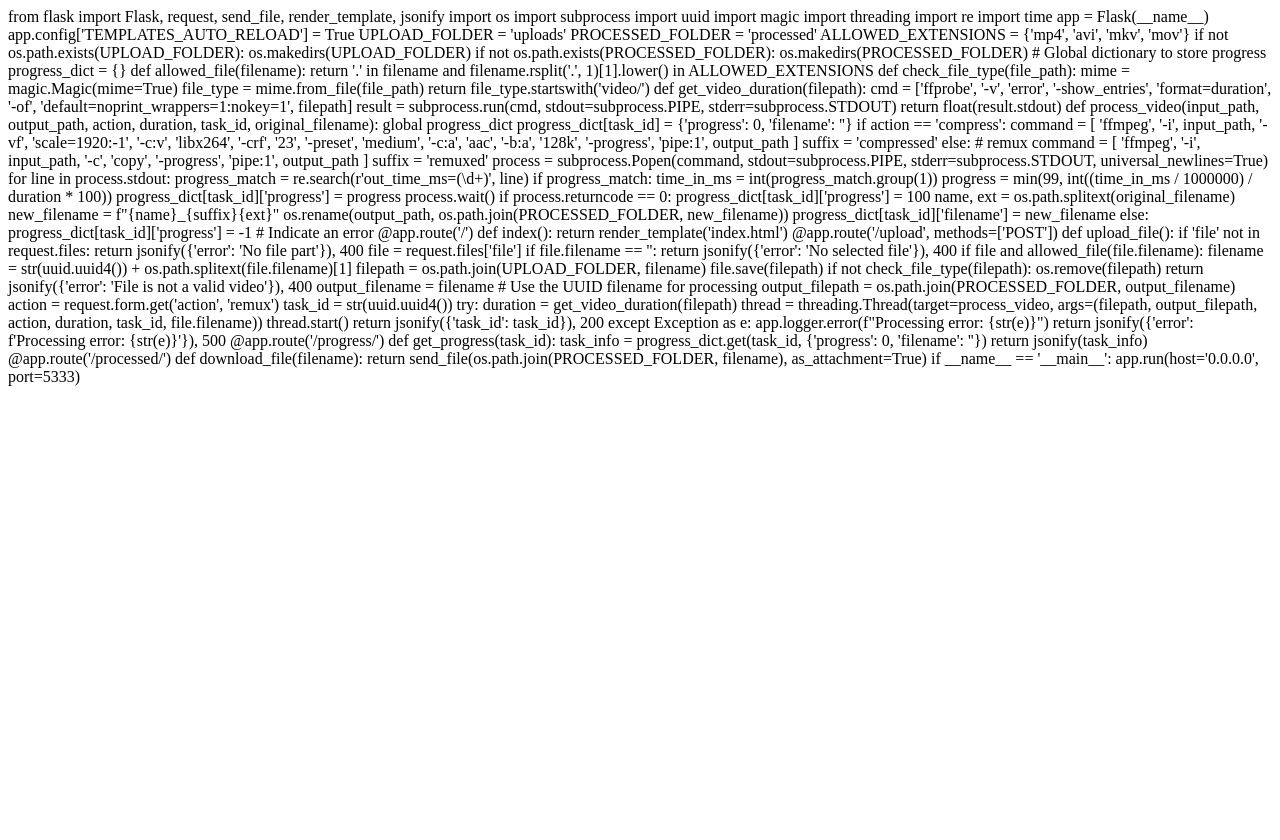
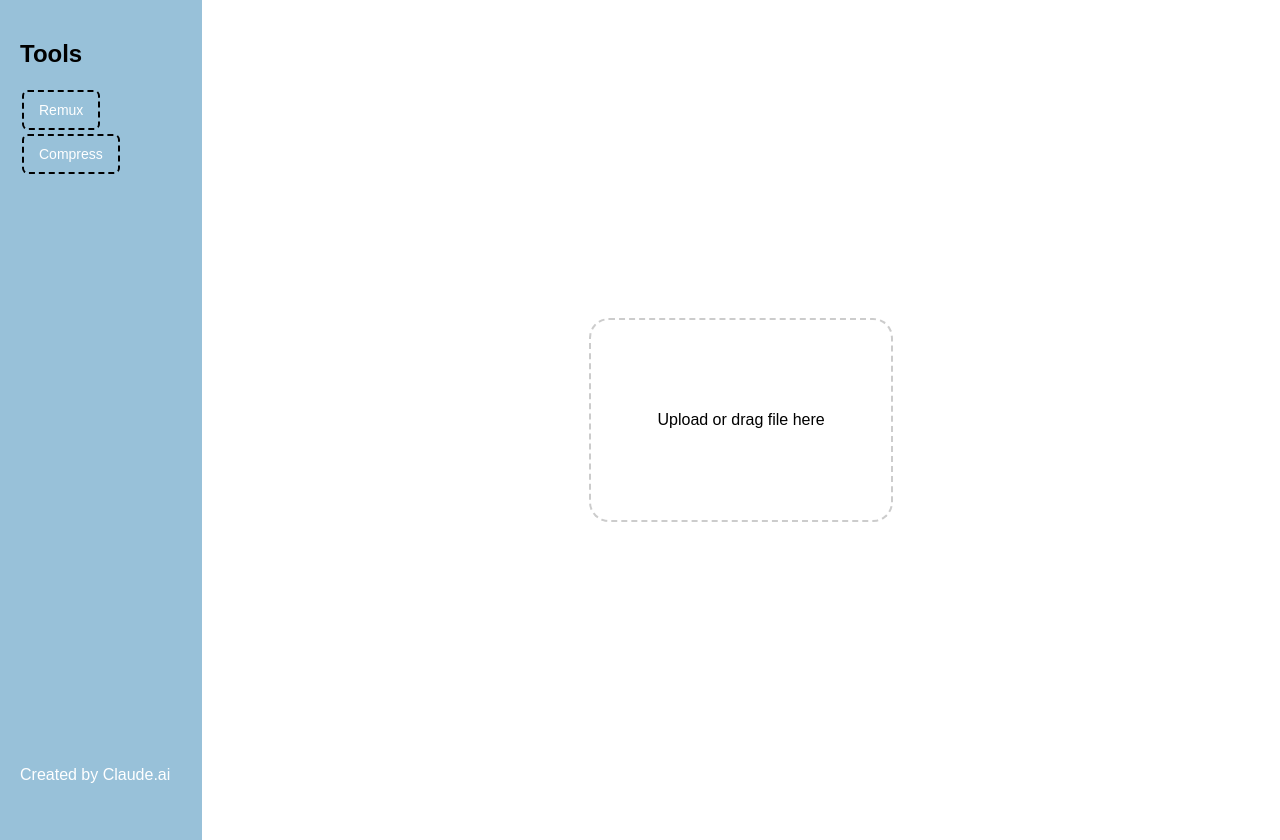
Before and after one commit to ongogo/video-processing-app, a Flask app: page / in a window 1280 px wide. Before the commit the page ends 386 px from the top, so only its background shows below. Run offline with Flask 3, Linux system fonts and the light colour scheme.

Commit message:
Update index.html

```diff
--- a/templates/index.html
+++ b/templates/index.html
@@ -1,132 +1,301 @@
-from flask import Flask, request, send_file, render_template, jsonify
-import os
-import subprocess
-import uuid
-import magic
-import threading
-import re
-import time
+<!DOCTYPE html>
+<html lang="en">
+<head>
+    <meta charset="UTF-8">
+    <meta name="viewport" content="width=device-width, initial-scale=1.0">
+    <title>Video Processing App</title>
+    <style>
+        body {
+            font-family: Arial, sans-serif;
+            margin: 0;
+            padding: 0;
+            display: flex;
+        }
+        #sidebar {
+            width: 200px;
+            padding: 20px;
+            height: 100vh;
+            background-color: #98c1d9;
+        }
+        #content {
+            flex-grow: 1;
+            padding: 20px;
+            display: flex;
+            justify-content: center;
+            align-items: center;
+            width: 100%;
+        }
+        #uploadArea {
+            border: 2px dashed #ccc;
+            border-radius: 20px;
+            width: 300px;
+            height: 200px;
+            display: flex;
+            justify-content: center;
+            align-items: center;
+            cursor: pointer;
+        }
+        #uploadArea.dragover {
+            background-color: #e0e0e0;
+        }
+        #progressContainer {
+            width: 300px;
+            background-color: #f0f0f0;
+            margin-top: 20px;
+            display: none;
+            border-radius: 10px;
 
-app = Flask(__name__)
-app.config['TEMPLATES_AUTO_RELOAD'] = True
+        }
+        #progressBar {
+            width: 0;
+            height: 30px;
+            background-color: #4CAF50;
+            text-align: center;
+            line-height: 30px;
+            color: white;
+            border-radius: 10px;
 
-UPLOAD_FOLDER = 'uploads'
-PROCESSED_FOLDER = 'processed'
-ALLOWED_EXTENSIONS = {'mp4', 'avi', 'mkv', 'mov'}
+        }
+        #completionOverlay {
+            display: none;
+            position: fixed;
+            top: 0;
+            left: 0;
+            width: 100%;
+            height: 100%;
+            background-color: rgba(0,0,0,0.5);
+            justify-content: center;
+            align-items: center;
+        }
+        #completionBox {
+            background-color: white;
+            padding: 20px;
+            border-radius: 10px;
+            text-align: center;
+            display: flex;
+            justify-content: center;
+            align-items: center;
+        }
+        #downloadFile {
+            display: flex;
+            justify-content: center;
+            align-items: center;
+            background-color: #ffb400;
+            border-radius: 10px;
+            border-style: dashed;
+        }
 
-if not os.path.exists(UPLOAD_FOLDER):
-    os.makedirs(UPLOAD_FOLDER)
-if not os.path.exists(PROCESSED_FOLDER):
-    os.makedirs(PROCESSED_FOLDER)
+        .option-button {
+            background-color: #98c1d9;
+            border-style: dashed;
+            color: white;
+            padding: 10px 15px;
+            text-align: center;
+            text-decoration: none;
+            display: inline-block;
+            font-size: 14px;
+            margin: 2px;
+            cursor: pointer;
+            border-radius: 6px;
+            transition: background-color 0.3s;
+        }
+        .option-button:hover {
+            background-color: #ffb400;
+        }
 
-# Global dictionary to store progress
-progress_dict = {}
+        .option-button.selected {
+            background-color: #ffb400;
+        }
+        .footer {
+            display: flex;
+            position: fixed;
+            bottom: 0;
+            color: white;
+        }
+        @media (max-width: 768px) {
 
-def allowed_file(filename):
-    return '.' in filename and filename.rsplit('.', 1)[1].lower() in ALLOWED_EXTENSIONS
+            #sidebar {
+                width: 100%;
+                position: fixed;
+                bottom: 0;
+                left: 0;
+                display: flex;
+                height: 100px;
+                z-index: 1000;
+                background-color: #98c1d9;
+            }
+            #sidebar h2, #sidebar hr {
+                display: none;
+            }
+            #content {
+                padding-bottom: 70px;
+            }
+            button {
+                display: inline;
 
-def check_file_type(file_path):
-    mime = magic.Magic(mime=True)
-    file_type = mime.from_file(file_path)
-    return file_type.startswith('video/')
+                padding: 10px;
+                margin: 10px;
+                border-style: dashed;
+            }
+            #uploadArea {
+                margin-top: 150px;
+            }
 
-def get_video_duration(filepath):
-    cmd = ['ffprobe', '-v', 'error', '-show_entries', 'format=duration', '-of', 'default=noprint_wrappers=1:nokey=1', filepath]
-    result = subprocess.run(cmd, stdout=subprocess.PIPE, stderr=subprocess.STDOUT)
-    return float(result.stdout)
+            .footer {
+                display: none;
+            }
 
-def process_video(input_path, output_path, action, duration, task_id, original_filename):
-    global progress_dict
-    progress_dict[task_id] = {'progress': 0, 'filename': ''}
+            }
 
-    if action == 'compress':
-        command = [
-            'ffmpeg',
-            '-i', input_path,
-            '-vf', 'scale=1920:-1',
-            '-c:v', 'libx264',
-            '-crf', '23',
-            '-preset', 'medium',
-            '-c:a', 'aac',
-            '-b:a', '128k',
-            '-progress', 'pipe:1',
-            output_path
-        ]
-        suffix = 'compressed'
-    else:  # remux
-        command = [
-            'ffmpeg',
-            '-i', input_path,
-            '-c', 'copy',
-            '-progress', 'pipe:1',
-            output_path
-        ]
-        suffix = 'remuxed'
+    </style>
+</head>
+<body>
+    <div id="sidebar">
+        <h2>Tools</h2>
+        <button class="option-button" onclick="selectOption(this, 'remux')">Remux</button>
+        <button class="option-button" onclick="selectOption(this, 'compress')">Compress</button>
+        <p class="footer">Created by Claude.ai</p>
+    </div>
+    <div id="content">
 
-    process = subprocess.Popen(command, stdout=subprocess.PIPE, stderr=subprocess.STDOUT, universal_newlines=True)
+        <div id="uploadArea" onclick="document.getElementById('fileInput').click()">
+            Upload or drag file here
+        </div>
+        <input type="file" id="fileInput" style="display: none;" accept=".mp4,.avi,.mkv,.mov" onchange="handleFileSelect(this.files)">
+        <div id="progressContainer">
+            <div id="progressBar">0%</div>
+        </div>
+        <div id="status"></div>
+        <div id="errorDetails"></div>
+    </div>
+    <div id="completionOverlay">
+        <div id="completionBox">
+            <h2>Job Complete</h2>
+            <button id="downloadFile" onclick="downloadFile()">Download</button>
+        </div>
+    </div>
 
-    for line in process.stdout:
-        progress_match = re.search(r'out_time_ms=(\d+)', line)
-        if progress_match:
-            time_in_ms = int(progress_match.group(1))
-            progress = min(99, int((time_in_ms / 1000000) / duration * 100))
-            progress_dict[task_id]['progress'] = progress
+    <script>
+        let currentAction = 'remux';
+        let currentTaskId = null;
+        let processedFilename = null;
 
-    process.wait()
+        function selectOption(button, option) {
+            // Remove 'selected' class from all buttons
+            document.querySelectorAll('.option-button').forEach(btn => {
+                btn.classList.remove('selected');
+            });
 
-    if process.returncode == 0:
-        progress_dict[task_id]['progress'] = 100
-        name, ext = os.path.splitext(original_filename)
-        new_filename = f"{name}_{suffix}{ext}"
-        os.rename(output_path, os.path.join(PROCESSED_FOLDER, new_filename))
-        progress_dict[task_id]['filename'] = new_filename
-    else:
-        progress_dict[task_id]['progress'] = -1  # Indicate an error
+            // Add 'selected' class to the clicked button
+            button.classList.add('selected');
 
-@app.route('/')
-def index():
-    return render_template('index.html')
+            // Set the current action
+            currentAction = option;
 
-@app.route('/upload', methods=['POST'])
-def upload_file():
-    if 'file' not in request.files:
-        return jsonify({'error': 'No file part'}), 400
-    file = request.files['file']
-    if file.filename == '':
-        return jsonify({'error': 'No selected file'}), 400
-    if file and allowed_file(file.filename):
-        filename = str(uuid.uuid4()) + os.path.splitext(file.filename)[1]
-        filepath = os.path.join(UPLOAD_FOLDER, filename)
-        file.save(filepath)
+            // You can perform any action based on the selected option here
+            console.log('Selected option:', option);
+        }
 
-        if not check_file_type(filepath):
-            os.remove(filepath)
-            return jsonify({'error': 'File is not a valid video'}), 400
+        function handleFileSelect(files) {
+            if (files.length > 0) {
+                uploadFile(files[0]);
+            }
+        }
 
-        output_filename = filename  # Use the UUID filename for processing
-        output_filepath = os.path.join(PROCESSED_FOLDER, output_filename)
+        function uploadFile(file) {
+            if (file) {
+                const formData = new FormData();
+                formData.append('file', file);
+                formData.append('action', currentAction);
 
-        action = request.form.get('action', 'remux')
-        task_id = str(uuid.uuid4())
+                // Hide upload area and show progress
+                document.getElementById('uploadArea').style.display = 'none';
+                document.getElementById('progressContainer').style.display = 'block';
 
-        try:
-            duration = get_video_duration(filepath)
-            thread = threading.Thread(target=process_video, args=(filepath, output_filepath, action, duration, task_id, file.filename))
-            thread.start()
+                fetch('/upload', {
+                    method: 'POST',
+                    body: formData
+                })
+                .then(response => response.json())
+                .then(data => {
+                    if (data.error) {
+                        document.getElementById('errorDetails').innerText = data.error;
+                        resetUploadArea();
+                    } else {
+                        currentTaskId = data.task_id;
+                        checkProgress();
+                    }
+                })
+                .catch(error => {
+                    console.error('Error:', error);
+                    document.getElementById('errorDetails').innerText = 'An error occurred during upload.';
+                    resetUploadArea();
+                });
+            }
+        }
 
-            return jsonify({'task_id': task_id}), 200
-        except Exception as e:
-            app.logger.error(f"Processing error: {str(e)}")
-            return jsonify({'error': f'Processing error: {str(e)}'}), 500
+        function checkProgress() {
+            if (!currentTaskId) return;
 
-@app.route('/progress/<task_id>')
-def get_progress(task_id):
-    task_info = progress_dict.get(task_id, {'progress': 0, 'filename': ''})
-    return jsonify(task_info)
+            fetch(`/progress/${currentTaskId}`)
+                .then(response => response.json())
+                .then(data => {
+                    const progressBar = document.getElementById('progressBar');
+                    progressBar.style.width = `${data.progress}%`;
+                    progressBar.innerText = `${data.progress}%`;
 
-@app.route('/processed/<filename>')
-def download_file(filename):
-    return send_file(os.path.join(PROCESSED_FOLDER, filename), as_attachment=True)
+                    if (data.progress < 100 && data.progress >= 0) {
+                        setTimeout(checkProgress, 1000);
+                    } else if (data.progress === 100) {
+                        document.getElementById('completionOverlay').style.display = 'flex';
+                        processedFilename = data.filename;
+                    } else {
+                        document.getElementById('errorDetails').innerText = 'An error occurred during processing.';
+                        resetUploadArea();
+                    }
+                })
+                .catch(error => {
+                    console.error('Error:', error);
+                    document.getElementById('errorDetails').innerText = 'An error occurred while checking progress.';
+                    resetUploadArea();
+                });
+        }
 
-if __name__ == '__main__':
-    app.run(host='0.0.0.0', port=5333)
+        function downloadFile() {
+            if (processedFilename) {
+                window.location.href = `/processed/${encodeURIComponent(processedFilename)}`;
+                resetUploadArea();
+            }
+        }
+
+        function resetUploadArea() {
+            document.getElementById('uploadArea').style.display = 'flex';
+            document.getElementById('progressContainer').style.display = 'none';
+            document.getElementById('progressBar').style.width = '0%';
+            document.getElementById('progressBar').innerText = '0%';
+            currentTaskId = null;
+            processedFilename = null;
+        }
+
+        // Drag and drop functionality
+        const uploadArea = document.getElementById('uploadArea');
+
+        uploadArea.addEventListener('dragover', (e) => {
+            e.preventDefault();
+            uploadArea.classList.add('dragover');
+        });
+
+        uploadArea.addEventListener('dragleave', () => {
+            uploadArea.classList.remove('dragover');
+        });
+
+        uploadArea.addEventListener('drop', (e) => {
+            e.preventDefault();
+            uploadArea.classList.remove('dragover');
+            const files = e.dataTransfer.files;
+            handleFileSelect(files);
+        });
+    </script>
+
+</body>
+</html>
```
